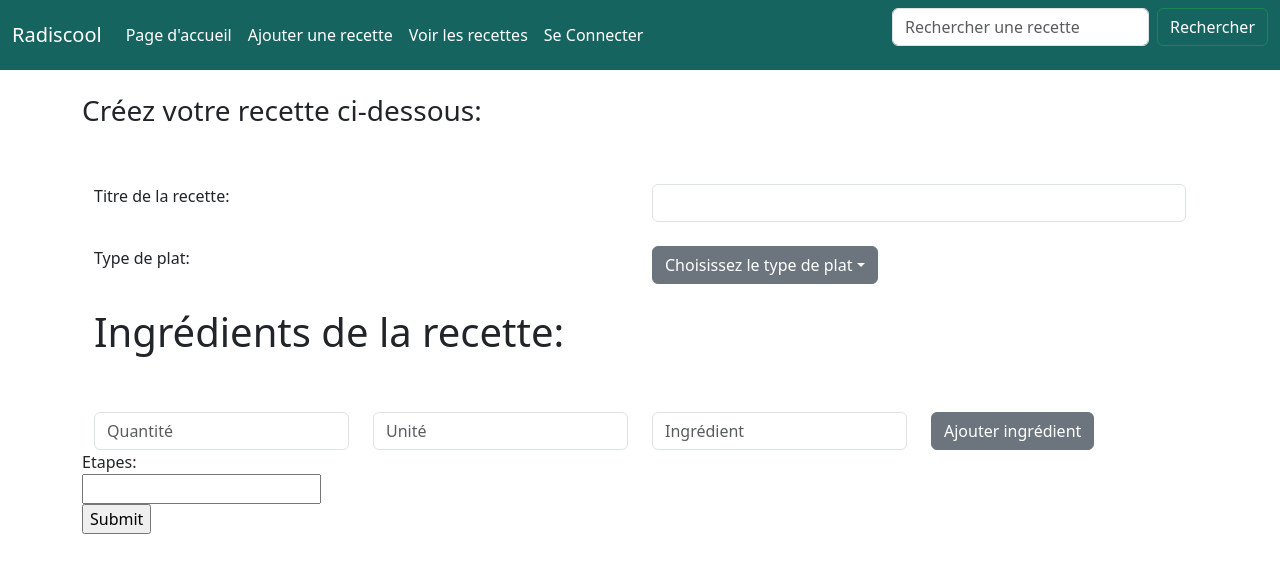
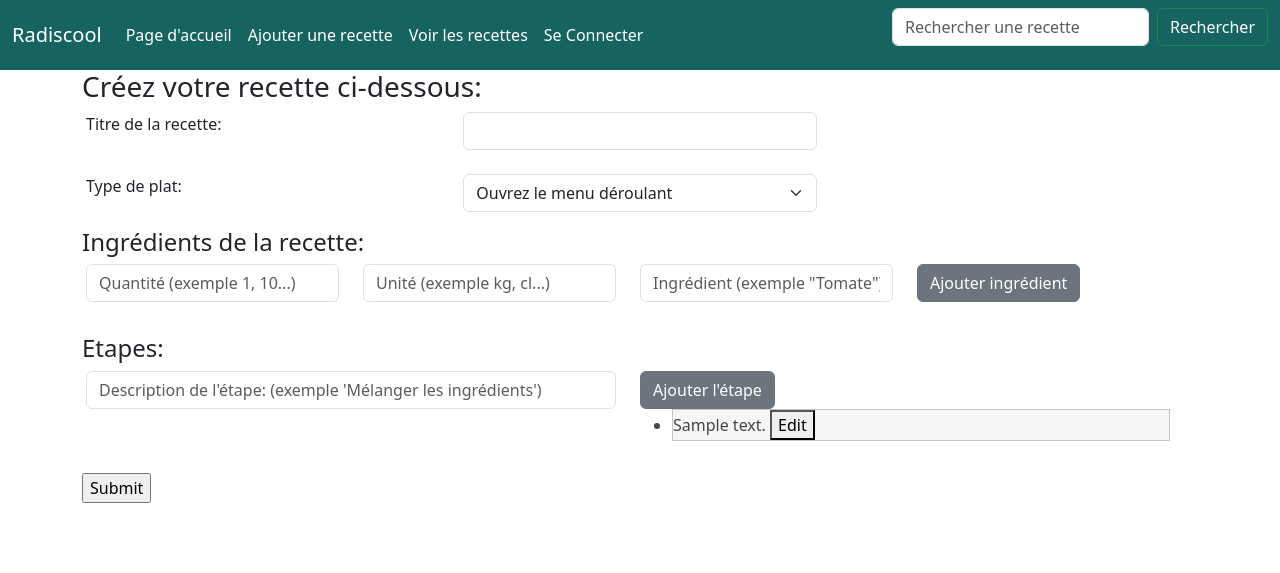
Before and after one commit to manonbalard/radiscool, a Flask app: page /enternewrecipe in a window 1280 px wide. Shown: the top 573 px of the page. Run offline with Flask 3, Linux system fonts and the light colour scheme; tables that the repository leaves empty hold one stand-in row (values such as "Sample post"); some libraries are stand-ins or nearby versions.

Commit message:
modifed template to create recipe

```diff
--- a/myflaskapp.py
+++ b/myflaskapp.py
@@ -1,33 +1,60 @@
-from flask import Flask, render_template, request, redirect, url_for, flash
+from flask import Flask, render_template, request, redirect, url_for, jsonify, flash
 from flask_sqlalchemy import SQLAlchemy
 
 app = Flask(__name__)
 app.secret_key = "Secret Key"
 
-app.config['SQLALCHEMY_DATABASE_URI'] = 'mysql://root:''@localhost/recipes'
+app.config['SQLALCHEMY_DATABASE_URI'] = 'mysql://root:''@localhost/radiscool'
 app.config['SQLALCHEMY_TRACK_MODIFICATIONS'] = False
 
 database = SQLAlchemy(app)
 
-class Data(database.Model):
+class Recettes(database.Model):
     id = database.Column(database.Integer, primary_key = True)
-    titre = database.Column(database.String(100))
-    étapes = database.Column(database.String(100))
+    titre = database.Column(database.String(100), nullable = False)
+    étapes = database.Column(database.String(100), nullable = False)
 
-    def __init__(self,titre, étapes):
+    def __init__(self, id, titre, étapes):
+        self.id = id
         self.titre = titre
         self.étapes = étapes
 
 class Ingrédients(database.Model):
     id = database.Column(database.Integer, primary_key = True)
-    quantité = database.Column(database.String(100))
-    unité = database.Column(database.String(100))
-    ingrédient = database.Column(database.String(100))
+    quantité = database.Column(database.String(100), nullable = False)
+    unité = database.Column(database.String(100), nullable = False)
+    ingrédient = database.Column(database.String(100), nullable = False)
 
     def __init__(self, quantité, unité, ingrédient):
         self.quantité = quantité
         self.unité = unité
         self.ingrédient = ingrédient
+
+    def to_dict(self):
+         return {
+              'id': self.id,
+              'quantité': self.quantité,
+              'unité': self.unité,
+              'ingrédient': self.ingrédient
+         }
+
+class Steps(database.Model):
+    id = database.Column(database.Integer, primary_key = True)
+    recette_id = database.Column(database.Integer, database.ForeignKey('recettes.id'), nullable=False)
+    step_text = database.Column(database.String(100), nullable = False)
+    step_order = database.Column(database.Integer, nullable = False)
+
+    def __init__(self, recette_id, step_text, step_order):
+        self.recette_id = recette_id
+        self.step_text = step_text
+        self.step_order = step_order
+
+    def to_dict(self):
+         return {
+              'id': self.id,
+              'step_text': self.step_text,
+              'step_order': self.step_order
+         }
 
 @app.route("/")
 def home():
@@ -43,13 +70,13 @@ def addrecipe():
             titre = request.form['titre']
             étapes = request.form['étapes']
 
-            my_data = Data(titre, étapes)
+            my_data = Recettes(titre, étapes)
             database.session.add(my_data)
             database.session.commit()
 
             return redirect(url_for('recipes'))
 
-@app.route("/addingredient", methods = ['POST'])
+@app.route("/addingredient", methods = ['POST', 'GET'],)
 def addingredient():
     if request.method == 'POST':
             quantité = request.form['quantité']
@@ -62,13 +89,37 @@ def addingredient():
 
             return redirect(url_for('enternewrecipe'))
 
+@app.route("/viewingredients")
+def viewingredients():
+     data_ingredients = Ingrédients.query.all()
+     data_ingredients_list = [ingredient.to_dict() for ingredient in data_ingredients]
+     return jsonify(data_ingredients_list)
 
+@app.route("/addstep", methods = ['POST', 'GET'], )
+def addstep():
+    recette_id = request.form.get('recette_id', type=int)
+    step_text = request.form.get('step_text')
+    if step_text:
+        last_step = Steps.query.filter_by(recette_id=recette_id).order_by(Steps.step_order.desc()).first()
+        new_step_order = last_step.step_order + 1 if last_step else 1
 
+        new_step = Steps(recette_id=recette_id, step_text=step_text, step_order=new_step_order)
+        database.session.add(new_step)
+        database.session.commit()
+        flash('Step added successfully!', 'success')
+    else:
+        flash('Step text is required.', 'error')
+    return redirect(url_for('enternewrecipe'))
 
+@app.route("/viewsteps")
+def viewsteps():
+     data_steps = Steps.query.all()
+     data_steps_list = [step.to_dict() for step in data_steps]
+     return jsonify(data_steps_list)
 
 @app.route("/recipes")
 def recipes():
-    all_data = Data.query.all()
+    all_data = Recettes.query.all()
     return render_template('recipes.html', recipes = all_data)
 
 @app.route("/login")
--- a/templates/recipe_example.html
+++ b/templates/recipe_example.html
@@ -2,61 +2,132 @@
 <body>
   {% extends "layout.html" %}
   {% block content %}
-    <form action="{{ url_for('addrecipe') }}" method="POST">
-        <br>
+  <script src="https://ajax.googleapis.com/ajax/libs/jquery/3.5.1/jquery.min.js"></script>
+  <link rel="stylesheet" href="https://code.jquery.com/ui/1.12.1/themes/base/jquery-ui.css">
+  <script src="https://code.jquery.com/jquery-3.6.0.min.js"></script>
+  <script src="https://code.jquery.com/ui/1.12.1/jquery-ui.js"></script>
+  <form class="row g-3" action="{{ url_for('addrecipe') }}" method="POST">
     <h3>Créez votre recette ci-dessous:</h3>
     <br>
     <br>
-
+    <input type="hidden" name="recette_id" value="{{ recette_id }}">
     <div class="container">
       <div class="row">
-            <div class="col">
+        <div class="col-md-4">
           <label for="titre" class="form-label">Titre de la recette:</label><br>
         </div>
-            <div class="col">
-            <input type="text" aria-label="titre" class="form-control" name="titre"><br>
+        <div class="col-md-4">
+          <input type="text" aria-label="titre" class="form-control" name="titre" required><br>
         </div>
       </div>
       <div class="row">
-            <div class="col">
+        <div class="col-md-4">
           <label for="typedeplat" class="form-label">Type de plat:</label><br>
         </div>
-            <div class="col">
-              <div class="dropdown">
-                <button class="btn btn-secondary dropdown-toggle" type="button" data-toggle="dropdown" aria-haspopup="True" aria-expanded="false">Choisissez le type de plat</button>
-                <div class="dropdown-menu" aria-labelledby="dropdownMenuButton">
-                  <a class="dropdown-item" href="#">Entrée</a>
-                  <a class="dropdown-item" href="#">Plat</a>
-                  <a class="dropdown-item" href="#">Dessert</a>
-                </div>
+        <div class="col-md-4">
+          <select class="form-select" aria-label="Default select example">
+            <option selected>Ouvrez le menu déroulant</option>
+            <option value="Entrée">Entrée</option>
+            <option value="Plat">Plat</option>
+            <option value="Dessert">Dessert</option>
+          </select>
         </div>
       </div>
     </div>
     <br>
-          <h1>Ingrédients de la recette:</h1><br>
-          <br>
+    <h4>Ingrédients de la recette:</h4><br>
     <div class="row">
       <div class="col">
-              <input type="text" class="form-control" name="quantité" placeholder="Quantité">
+        <input type="text" class="form-control" name="quantité" placeholder="Quantité (exemple 1, 10...)">
       </div>
       <div class="col">
-              <input type="text" class="form-control" name="unité" placeholder="Unité">
+        <input type="text" class="form-control" name="unité" placeholder="Unité (exemple kg, cl...)">
       </div>
       <div class="col">
-              <input type="text" class="form-control" name="ingrédient" placeholder="Ingrédient">
+        <input type="text" class="form-control" name="ingrédient" placeholder='Ingrédient (exemple "Tomate")'>
       </div>
       <div class="col">
-              <button type="submit" formaction="{{ url_for('addingredient') }}" class="btn btn-secondary">Ajouter ingrédient</button>
+        <button type="submit" formaction="{{ url_for('addingredient') }}" class="btn btn-secondary" id="add-ingredient-button">Ajouter ingrédient</button>
       </div>
     </div>
+    <div id="section-view-ingredients">
+      <script>
+        $(document).ready(function(){
+          function refreshIngredients() {
+            $.getJSON('/viewingredients', function(data_ingredients_list) {
+              var content = '<table class="table"><thead><tr><th scope="col">Quantité</th><th scope="col">Unité</th><th scope="col">Ingrédient</th></tr></thead><tbody>';
+              $.each(data_ingredients_list, function(index, ingredient){
+                content += '<tr><td>' + ingredient.quantité + '</td><td>' + ingredient.unité + '</td><td>' + ingredient.ingrédient + '</td></tr>';
+              });
+              content += '</tbody></table>';
+              $('#section-view-ingredients').html(content);
+            });
+          }
+          $('#add-ingredient-button').click(function(event){
+            event.preventDefault();
+            var quantité = $('input[name="quantité"]').val();
+            var unité = $('input[name="unité"]').val();
+            var ingrédient = $('input[name="ingrédient"]').val();
+            $.post('/addingredient', {
+              quantité: quantité,
+              unité: unité,
+              ingrédient: ingrédient
+            }, function(response) {
+              refreshIngredients();
+              $('input[name="quantité"]').val('');
+              $('input[name="unité"]').val('');
+              $('input[name="ingrédient"]').val('');
+            });
+          });
+        });
+      </script>
     </div>
+    <h4>Etapes:</h4><br>
+    <div class="row">
+      <div class="col">
+        <input type="text" id= "stepInput" class="form-control" name="step_text" placeholder="Description de l'étape: (exemple 'Mélanger les ingrédients')">
+      </div>
+      <div class="col">
+        <button type="submit" formaction="{{ url_for('addstep') }}" class="btn btn-secondary" id="addStep">Ajouter l'étape</button>
+        <ul id="stepsList"></ul>
+      </div>
+    </div>
+    <div id="section-view-steps">
+      <script>
+      $(document).ready(function() {
+        function fetchAndDisplaySteps() {
+          $.getJSON('/viewsteps', function(data_steps_list) {
+            $('#stepsList').empty();
+            $.each(data_steps_list, function(index, step) {
+                $('#stepsList').append(`<li id="step-${step.id}" class="ui-state-default">
+                                            <span class="step-text">${step.step_text}</span>
+                                            <button onclick="editStep(${step.id})">Edit</button>
+                                        </li>`);
+                              });
+        });
+    }
 
-        <label for="étapes">Etapes:</label><br>
-        <input type="text" name="étapes"><br>
+    fetchAndDisplaySteps();
+          let stepCount = 0;
+
+          $('#addStep').click(function() {
+            const stepText = $('#stepInput').val();
+            if (stepText) {
+              stepCount++;
+              $('#stepsList').append(`<li id="step-${stepCount}" class="ui-state-default">
+                                        <span class="step-text">${stepText}</span>
+                                        <button onclick="editStep(${stepCount})">Edit</button>
+                                      </li>`);
+              $('#stepInput').val('');
+            }
+          });
+
+          $('#stepsList').sortable();
+            });
+      </script>
+
     <input type="submit" value="Submit" /><br>
-        </div>
   </form>
-
   {% endblock %}
 </body>
 </html>
```
Lines whose indentation alone changed are shown as unchanged.
